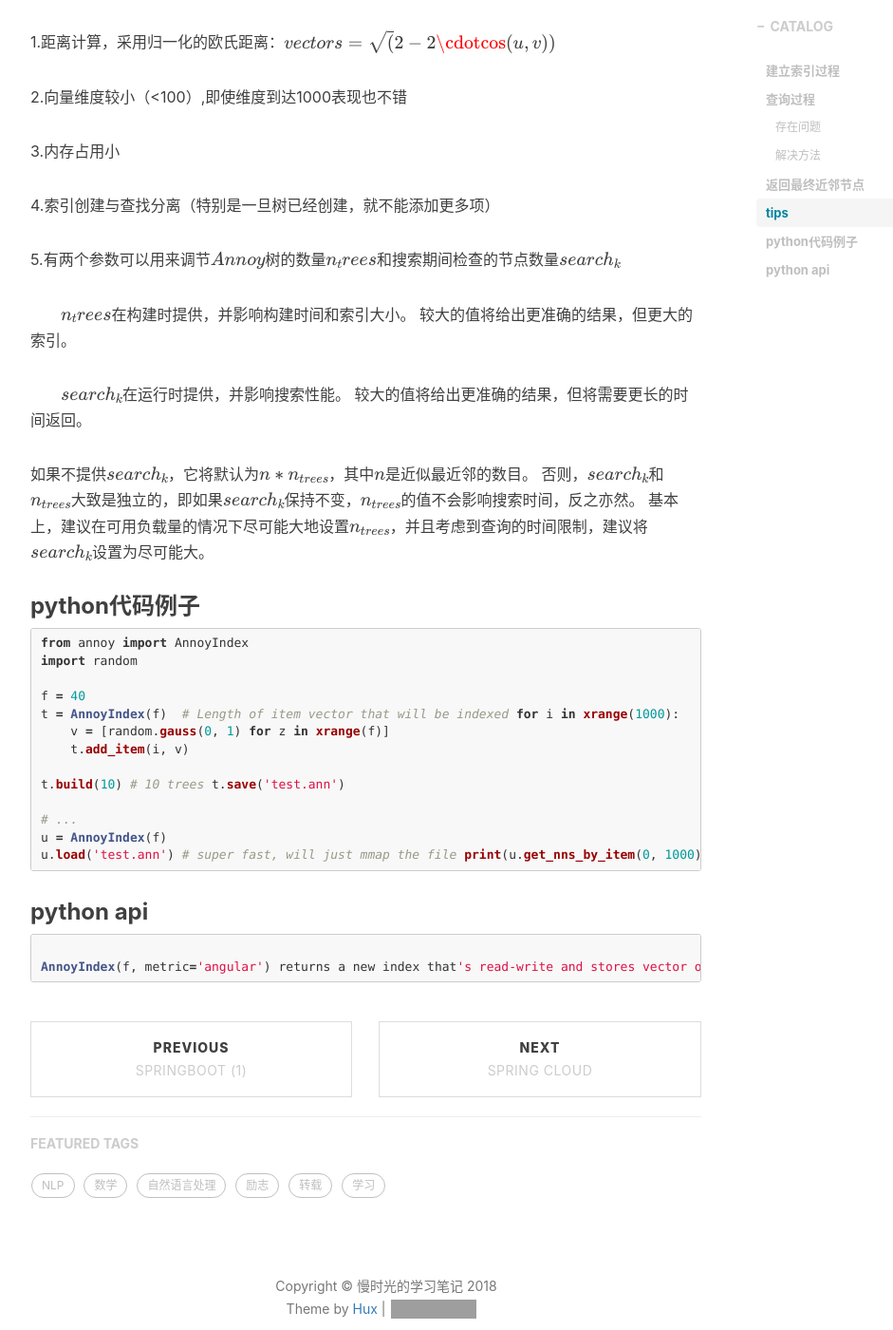
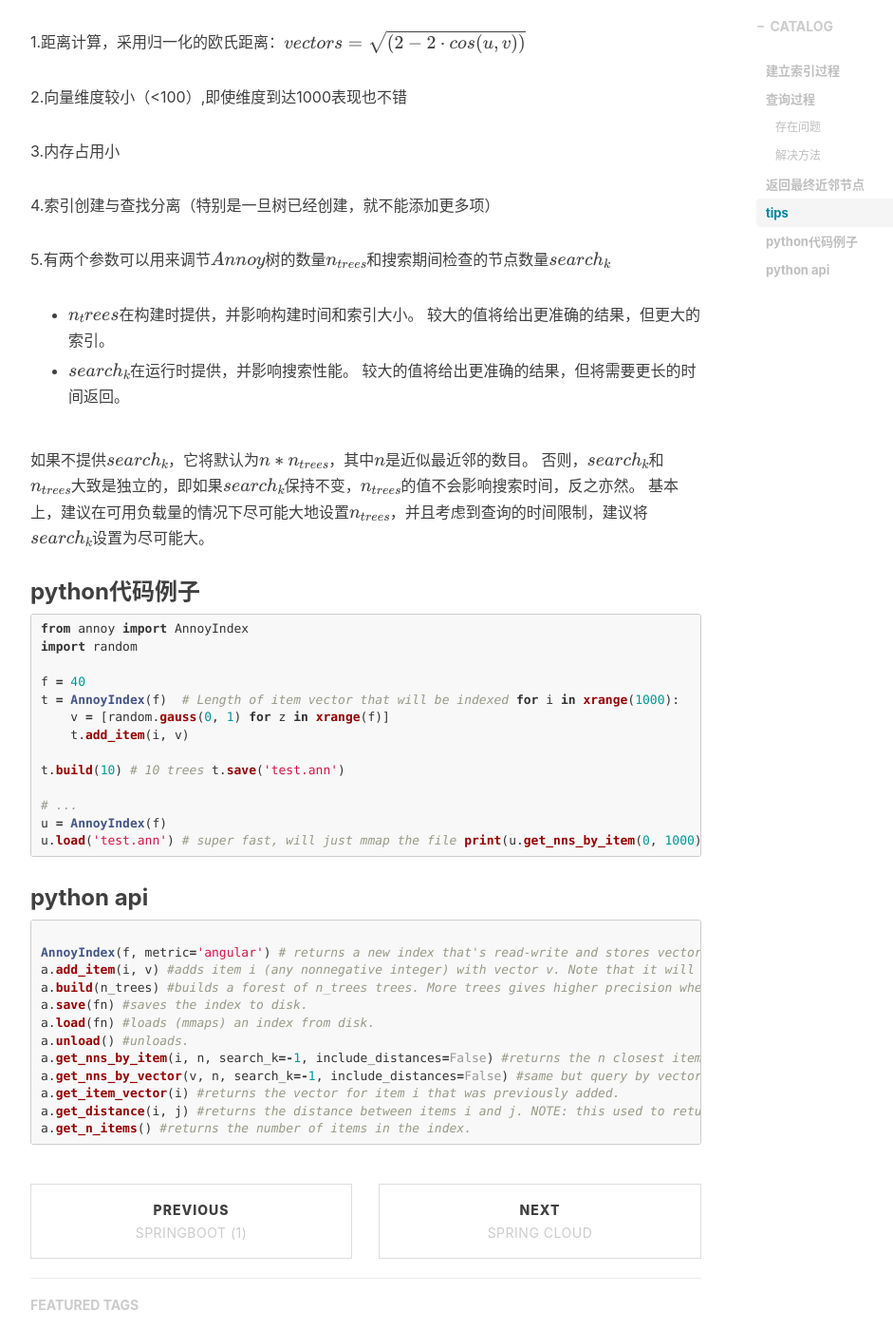
Before and after one commit to msg901216/msg901216.github.io, a Jekyll site: the page built from _posts/2018-09-07-annoy-learn.md, in a window 1280 px wide and 1400 px high, scrolled down 4729 px. Shown: the whole window at 95% size, without its empty margins (233-1174 px from the left). Built offline with Jekyll 4.4.1, drawn with Linux system fonts in a browser that asks for light colours; nearby versions of some CDN libraries; formulas are drawn with MathJax 3; comment, search, counter and statistics services are not loaded; grey boxes are pictures that could not be loaded.

Commit message:
Update 2018-09-07-annoy-learn.md

````diff
--- a/_posts/2018-09-07-annoy-learn.md
+++ b/_posts/2018-09-07-annoy-learn.md
@@ -71,7 +71,7 @@ $$Annoy$$的目标是建立一个数据结构，使得查询一个点的最近
 
 ### tips
 
-1.距离计算，采用归一化的欧氏距离：$$vectors = \sqrt(2-2\cdotcos(u, v))$$
+1.距离计算，采用归一化的欧氏距离：$$vectors = \sqrt{(2-2 \cdot cos(u, v))}$$
 
 2.向量维度较小（<100）,即使维度到达1000表现也不错
 
@@ -79,11 +79,11 @@ $$Annoy$$的目标是建立一个数据结构，使得查询一个点的最近
 
 4.索引创建与查找分离（特别是一旦树已经创建，就不能添加更多项）
 
-5.有两个参数可以用来调节$$Annoy$$树的数量$$n_trees$$和搜索期间检查的节点数量$$search_k$$
+5.有两个参数可以用来调节$$Annoy$$树的数量$$n_{trees}$$和搜索期间检查的节点数量$$search_k$$
 
-　　$$n_trees$$在构建时提供，并影响构建时间和索引大小。 较大的值将给出更准确的结果，但更大的索引。
+* $$n_trees$$在构建时提供，并影响构建时间和索引大小。 较大的值将给出更准确的结果，但更大的索引。
 
-　　$$search_k$$在运行时提供，并影响搜索性能。 较大的值将给出更准确的结果，但将需要更长的时间返回。
+* $$search_k$$在运行时提供，并影响搜索性能。 较大的值将给出更准确的结果，但将需要更长的时间返回。
 
 如果不提供$$search_k$$，它将默认为$$n * n_{trees}$$，其中$$n$$是近似最近邻的数目。 否则，$$search_k$$和$$n_{trees}$$大致是独立的，即如果$$search_k$$保持不变，$$n_{trees}$$的值不会影响搜索时间，反之亦然。 基本上，建议在可用负载量的情况下尽可能大地设置$$n_{trees}$$，并且考虑到查询的时间限制，建议将$$search_k$$设置为尽可能大。
 
@@ -112,26 +112,26 @@ print(u.get_nns_by_item(0, 1000)) # will find the 1000 nearest neighbors
 
 ```python
 
-AnnoyIndex(f, metric='angular') returns a new index that's read-write and stores vector of f dimensions. Metric can be either "angular" or "euclidean".
+AnnoyIndex(f, metric='angular') # returns a new index that's read-write and stores vector of f dimensions. Metric can be either "angular" or "euclidean".
 
-a.add_item(i, v) adds item i (any nonnegative integer) with vector v. Note that it will allocate memory for max(i)+1 items.
+a.add_item(i, v) #adds item i (any nonnegative integer) with vector v. Note that it will allocate memory for max(i)+1 items.
 
-a.build(n_trees) builds a forest of n_trees trees. More trees gives higher precision when querying. After calling build, no more items can be added.
+a.build(n_trees) #builds a forest of n_trees trees. More trees gives higher precision when querying. After calling build, no more items can be added.
 
-a.save(fn) saves the index to disk.
+a.save(fn) #saves the index to disk.
 
-a.load(fn) loads (mmaps) an index from disk.
+a.load(fn) #loads (mmaps) an index from disk.
 
-a.unload() unloads.
+a.unload() #unloads.
 
-a.get_nns_by_item(i, n, search_k=-1, include_distances=False) returns the n closest items. During the query it will inspect up to search_k nodes which defaults to n_trees * n if not provided. search_k gives you a run-time tradeoff between better accuracy and speed. If you set include_distances to True, it will return a 2 element tuple with two lists in it: the second one containing all corresponding distances.
+a.get_nns_by_item(i, n, search_k=-1, include_distances=False) #returns the n closest items. During the query it will inspect up to search_k nodes which defaults to n_trees * n if not provided. search_k gives you a run-time tradeoff between better accuracy and speed. If you set include_distances to True, it will return a 2 element tuple with two lists in it: the second one containing all corresponding distances.
 
-a.get_nns_by_vector(v, n, search_k=-1, include_distances=False) same but query by vector v.
+a.get_nns_by_vector(v, n, search_k=-1, include_distances=False) #same but query by vector v.
 
-a.get_item_vector(i) returns the vector for item i that was previously added.
+a.get_item_vector(i) #returns the vector for item i that was previously added.
 
-a.get_distance(i, j) returns the distance between items i and j. NOTE: this used to returned the squared distance, but has been changed as of Aug 2016.
+a.get_distance(i, j) #returns the distance between items i and j. NOTE: this used to returned the squared distance, but has been changed as of Aug 2016.
 
-a.get_n_items() returns the number of items in the index.
+a.get_n_items() #returns the number of items in the index.
 
 ```
````
